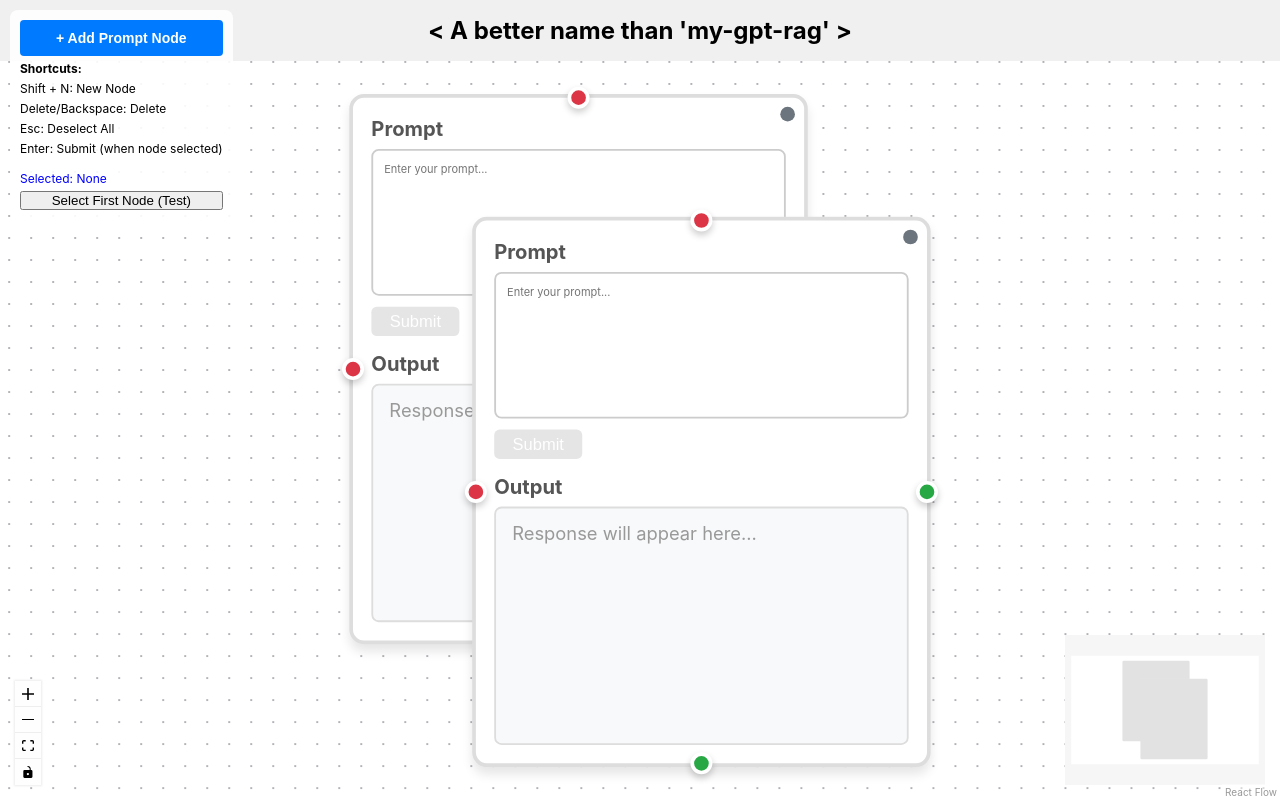
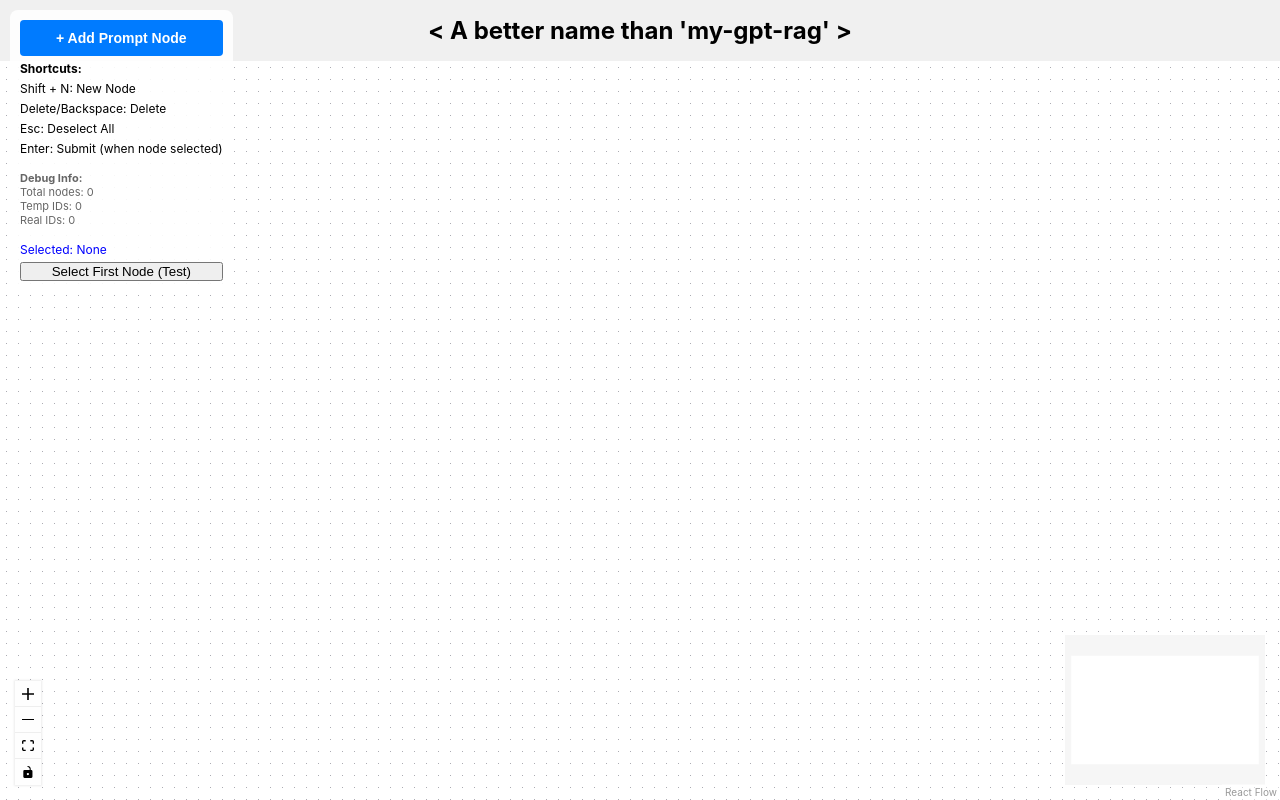
Before and after one commit to rzhen3/my-gpt-rag, a React app in the folder frontend/: page / in a window 1280 px wide. Built offline with nearby package versions, Linux system fonts and the light colour scheme; the HTML template or start-up script is replaced by a standard one.

Commit message:
update frontend for node creation changes

```diff
--- a/frontend/src/components/SimpleFlow.tsx
+++ b/frontend/src/components/SimpleFlow.tsx
@@ -19,40 +19,19 @@ import { ReactFlow, ConnectionMode,
     } from '@xyflow/react';
 import '@xyflow/react/dist/style.css';
 import PromptNode from './PromptNode';
-
-const initialNodes: Node[] = [
-    {
-        id: 'n1',
-        type: 'prompt',
-        position: { x: 0, y: 0},
-        data: { label: 'some node', value: 123},
-        connectable: true,
-        draggable: true,
-        selectable: true,
-        focusable: true
-    },
-    {
-        id: 'n2',
-        type: 'prompt',
-        position: { x: 67, y: 67},
-        data: { label: 'some other node', value: 123},
-        connectable: true,
-        draggable: true,
-        selectable: true,
-        focusable: true
-    }
-];
+import {generateTempId} from '../utils/requestQueue';
+import {createNode as createNodeAPI} from '../api/client'
 
 const nodeTypes: NodeTypes = { prompt: PromptNode }
 
-const initialEdges: Edge[] = [];
-
 function SimpleFlow() {
 
-    const [nodes, setNodes] = useState(initialNodes);
-    const [edges, setEdges] = useState(initialEdges);
-    const [nodeIdCounter, setNodeIdCounter] = useState(4);
+    const [nodes, setNodes] = useState<Node[]>([]);
+    const [edges, setEdges] = useState<Edge[]>([]);
+    const [nodeIdCounter, setNodeIdCounter] = useState(1);
+    const [isCreatingNode, setIsCreatingNode] = useState(false);
 
+    const [conversationId] = useState<string>('demo_conversation_001')
 
     const onNodesChange: OnNodesChange = useCallback(
         (changes) => setNodes((nodesSnapshot) => applyNodeChanges(changes, nodesSnapshot)), []
@@ -63,15 +42,19 @@ function SimpleFlow() {
     );
 
     /** create new prompt */
-    const addPromptNode = useCallback(() => {
+    const addPromptNode = useCallback(async () => {
+        setIsCreatingNode(true);
+        const tempId = generateTempId();
+
+        const position = {
+            x: Math.random() * 500,
+            y: Math.random() * 500,
+        }
+
         const newNode: Node = {
-            id: `n${nodeIdCounter}`,
+            id: tempId,
             type: 'prompt',
-            position: {
-
-                x: Math.random() * 500,
-                y: Math.random() * 500
-            },
+            position: position,
             data: {
                 label: `Node ${nodeIdCounter}`,
             },
@@ -84,7 +67,41 @@ function SimpleFlow() {
 
         setNodes((nds) => [...nds, newNode]);
         setNodeIdCounter((count) => count + 1);
-    }, [nodeIdCounter]);
+
+        // tell background about node
+        try{
+            const response = await createNodeAPI({
+                position,
+                conversation_id: conversationId
+            });
+
+            console.log('[SimpleFlow] Backend confirmed node:', response.node_id);
+
+            // update id for newly created node based on backend
+            setNodes((nds) => nds.map(node =>
+                node.id === tempId
+                    ? { ...node, id:response.node_id }
+                    : node
+            ))
+
+            // also update backend
+            setEdges((eds) => eds.map(edge => ({
+                ...edge,
+                source: edge.source === tempId ? response.node_id : edge.source,
+                target: edge.target === tempId ? response.node_id : edge.target
+            })));
+
+            console.log(`[SimpleFlow] ID reconciliation for:${tempId} -> ${response.node_id}`);
+        }catch(error){
+            console.error('[SimpleFlow] Failed to create node:', error);
+
+            // rollback nodes
+            setNodes((nds) => nds.filter(node => node.id !== tempId));
+            alert('Failed to create node. Please try again.');
+        }finally{
+            setIsCreatingNode(false);
+        }
+    }, [conversationId, nodeIdCounter]);
 
     /** delete selected nodes */
    const deleteSelected = useCallback(() => {
@@ -228,13 +245,14 @@ function SimpleFlow() {
             }}>
                 <button
                     onClick={addPromptNode}
+                    disabled={isCreatingNode}
                     style={{
                         padding: '10px 20px',
-                        backgroundColor: '#007bff',
+                        backgroundColor: isCreatingNode ? '#6c757d' : '#007bff',
                         color: 'white',
                         border: 'none',
                         borderRadius: '4px',
-                        cursor: 'pointer',
+                        cursor: isCreatingNode ? 'not-allowed':'pointer',
                         fontSize: '14px',
                         fontWeight: 'bold',
                     }}
@@ -246,6 +264,12 @@ function SimpleFlow() {
                 <div>Delete/Backspace: Delete</div>
                 <div>Esc: Deselect All</div>
                 <div>Enter: Submit (when node selected)</div>
+                <div style={{marginTop: '10px', fontSize: '11px', color: '#666'}}>
+                    <strong>Debug Info:</strong>
+                    <div>Total nodes: {nodes.length}</div>
+                    <div>Temp IDs: {nodes.filter(n => n.id.startsWith('temp_')).length}</div>
+                    <div>Real IDs: {nodes.filter(n => !n.id.startsWith('temp_')).length}</div>
+                </div>
 
                 {/* Debug: Show selected nodes */}
                 <div style={{marginTop: '10px', color: 'blue'}}>
```
Also changed, not shown: 2 other files (tests, documents, lock files or other folders).
